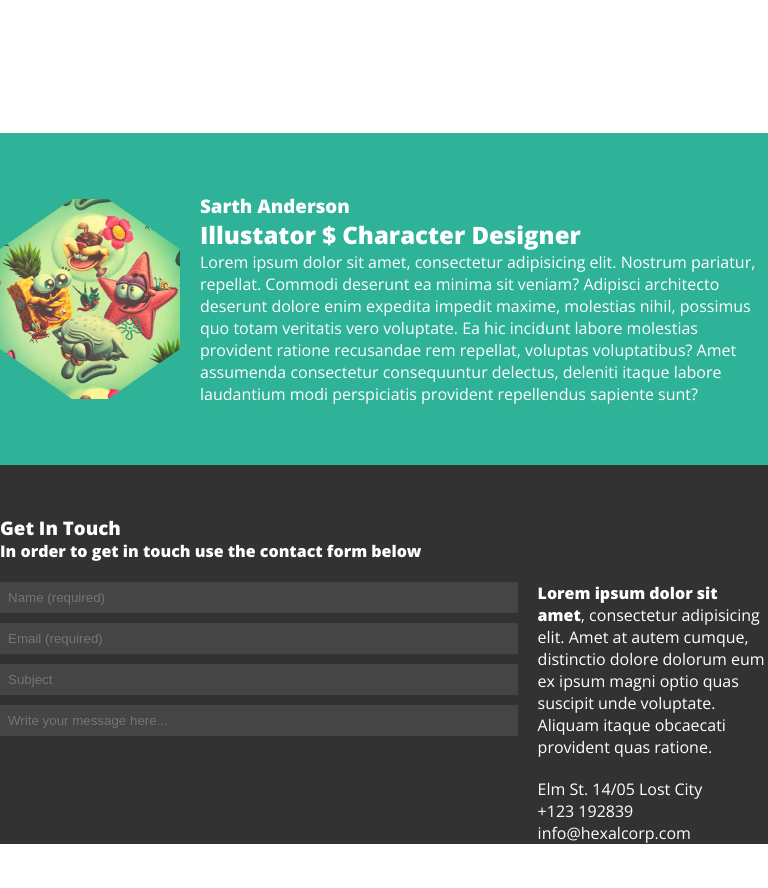
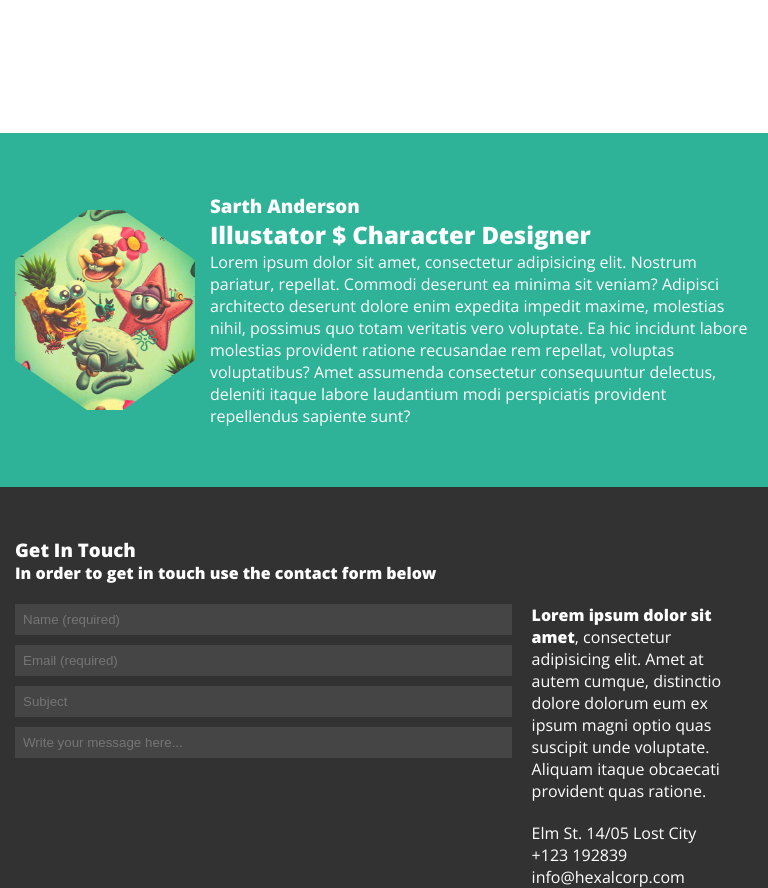
Before and after one commit to mostrozny/HexalWebsite, a plain HTML site: page index.html in a window 768 px wide. Shown: the part 722-1610 px from the top of the page. Before the commit the page ends 1566 px from the top, so only its background shows below. Drawn offline with nearby package versions, Linux system fonts and the light colour scheme.

Commit message:
update RWD

```diff
--- a/scss/main.scss
+++ b/scss/main.scss
@@ -94,6 +94,14 @@ header {
         margin-left: 10px;
         margin-right: 10px;
         margin-bottom: -18px;
+        transition: ease-in 0.5s;
+      }
+      @media screen and (min-width: 700px){
+        .gallery-image:hover {
+          height: calc(200px * 1.3);
+          width: calc(180px * 1.3);
+
+        }
       }
     }
   }
@@ -119,12 +127,18 @@ header {
     width: 100%;
     padding-top: 60px;
     padding-bottom: 60px;
+
     @media screen and (max-width: 500px){
       flex-direction: column;
       article {
+        padding-left: 0;
         padding-top: 20px;
         min-width: 95%;
       }
+    }
+    @media screen and (max-width: 1023px){
+      padding-left: 15px;
+      padding-right: 15px;
     }
     .info--image {
       -webkit-clip-path: polygon(40% 0, 60% 0, 100% 25%, 100% 75%, 60% 100%, 40% 100%, 0 75%, 0 25%);
@@ -134,9 +148,11 @@ header {
       background-image: url("../images/image6.jpg");
       background-size: 100% 100%;
     }
-    article {
-      padding-left: 20px;
-      width: calc(100% - 180px);
+    @media screen and (min-width: 501px){
+      article {
+        width: calc(100% - 180px);
+        padding-left: 15px;
+      }
     }
   }
 }
@@ -150,6 +166,10 @@ footer {
       padding-left: 12px;
         padding-right: 12px;
       }
+    }
+    @media screen and (max-width: 1023px){
+      padding-left: 15px;
+      padding-right: 15px;
     }
     .contact {
       width: 100%;
```
Also changed, not shown: css/main.css.
